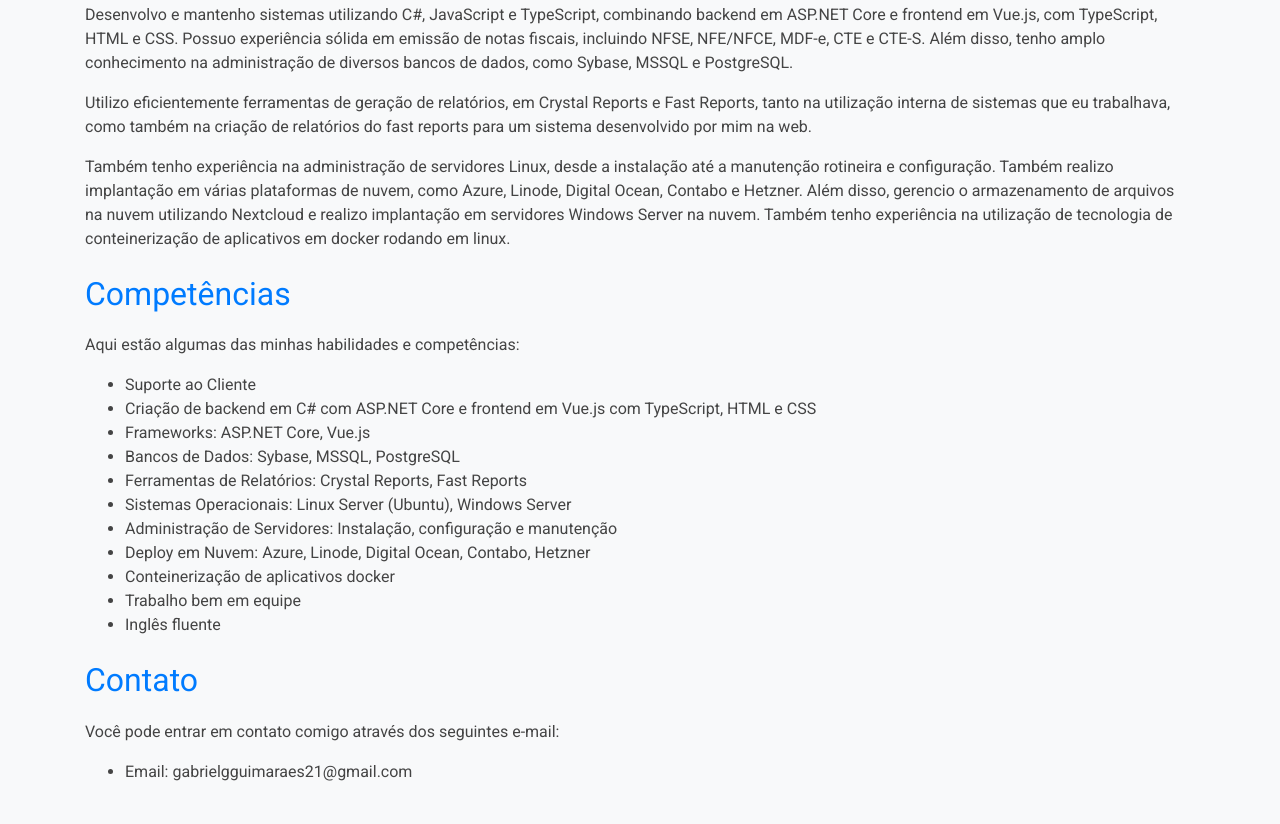
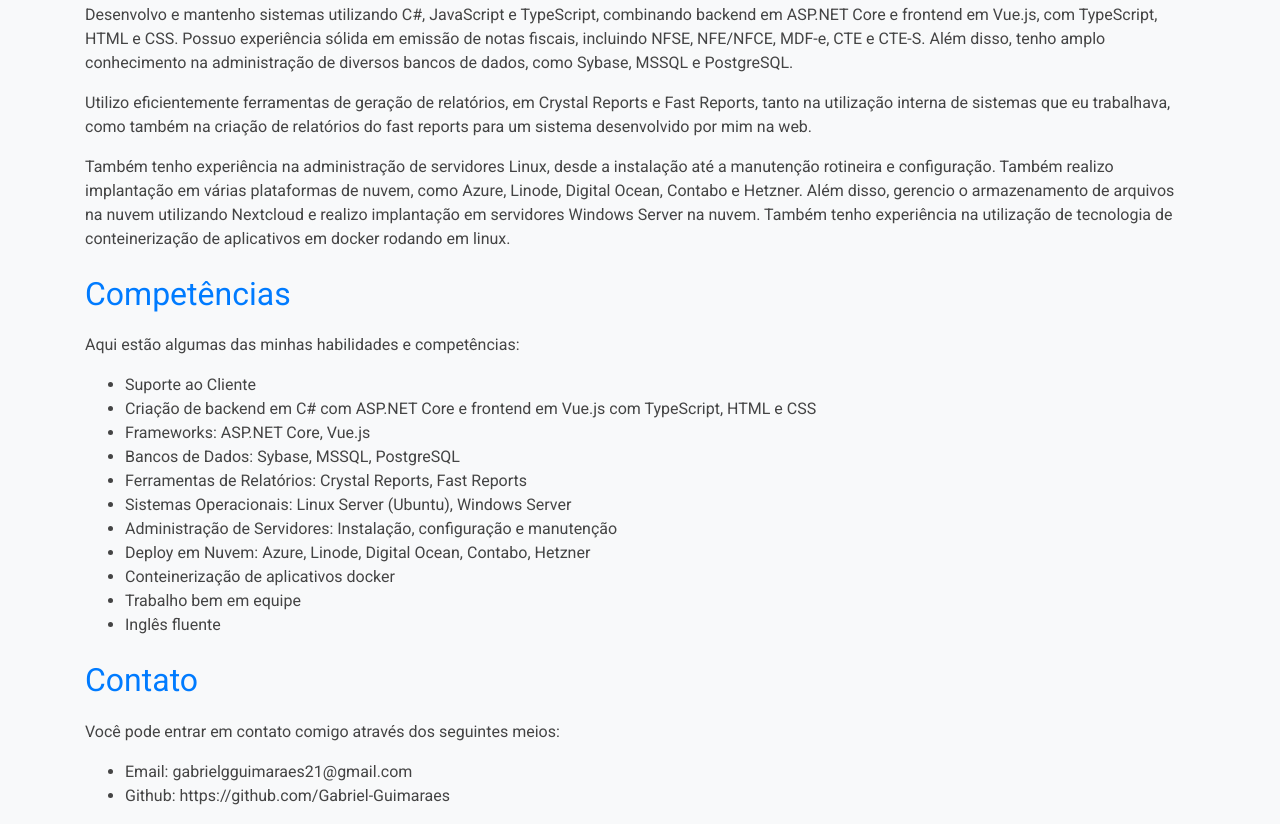
Before and after one commit to Gabriel-Guimaraes/meu-portifolio, a plain HTML site: page index.html in a window 1280 px wide. Shown: the part 516-1340 px from the top of the page. Before the commit the page ends 1316 px from the top, so only its background shows below. Drawn offline with nearby package versions, Linux system fonts and the light colour scheme.

Commit message:
adição do meio de contato github

```diff
--- a/index.html
+++ b/index.html
@@ -158,9 +158,10 @@
 
     <div id="contato" class="container mt-4">
       <h2>Contato</h2>
-      <p>Você pode entrar em contato comigo através dos seguintes e-mail:</p>
+      <p>Você pode entrar em contato comigo através dos seguintes meios: </p>
       <ul>
         <li>Email: gabrielgguimaraes21@gmail.com</li>
+        <li>Github: https://github.com/Gabriel-Guimaraes</li>
       </ul>
     </div>
 
```
